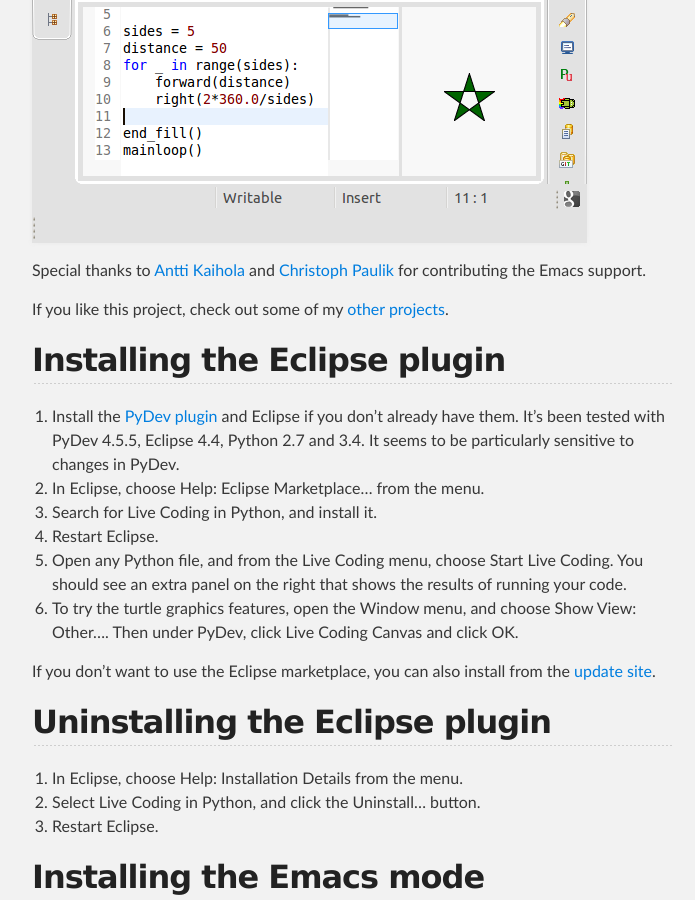
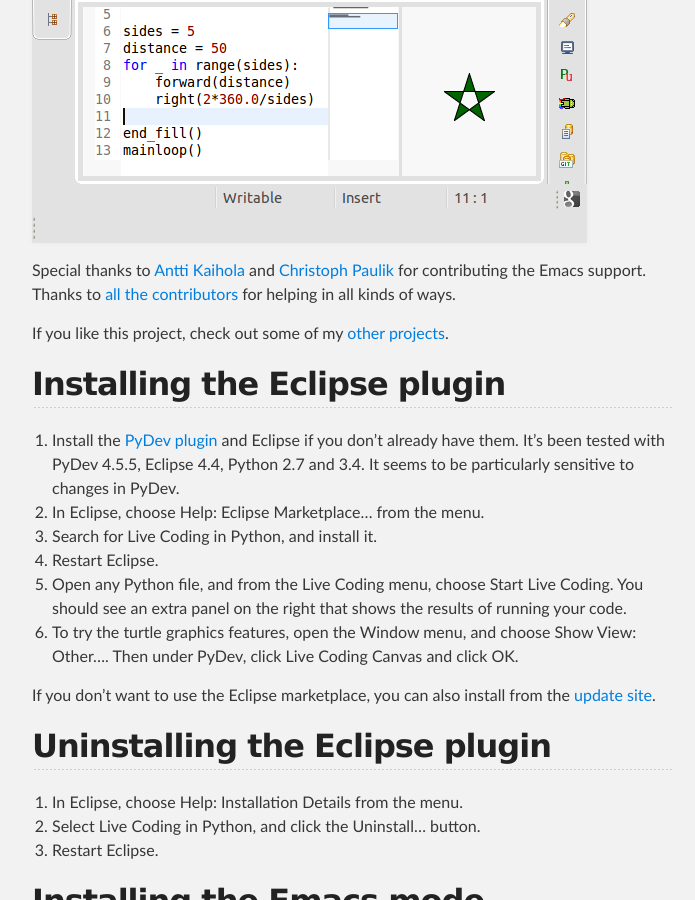
Before and after one commit to donkirkby/live-py-plugin, a Jekyll site: the page built from index.md, in a window 1280 px wide and 900 px high, scrolled down 387 px. Shown: the whole window, without its empty margins (288-983 px from the left). Built offline with Jekyll 4.4.1, drawn with Linux system fonts in a browser that asks for light colours.

Commit message:
Minor fixes to docs.

```diff
--- a/index.md
+++ b/index.md
@@ -9,7 +9,8 @@
 ![Screenshot of a star diagram][screenshot]
 
 Special thanks to [Antti Kaihola][akaihola] and [Christoph Paulik][cpaulik] for
-contributing the Emacs support.
+contributing the Emacs support. Thanks to [all the contributors][hatrack] for
+helping in all kinds of ways.
 
 If you like this project, check out some of my [other projects][projects].
 
```
Also changed, not shown: other parts of index.md (+1 -0 lines), gettingstarted.md (+1 -1 lines).
